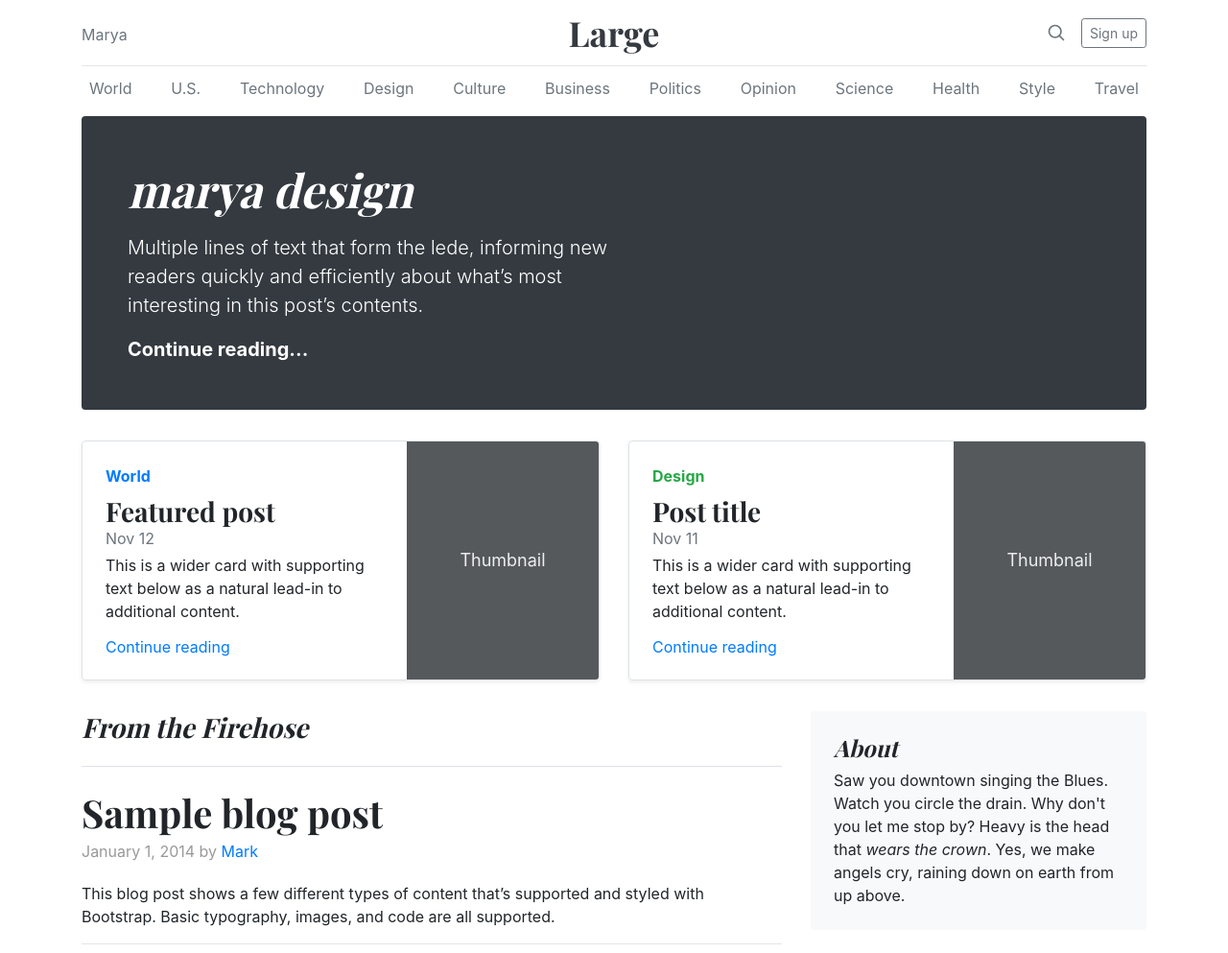
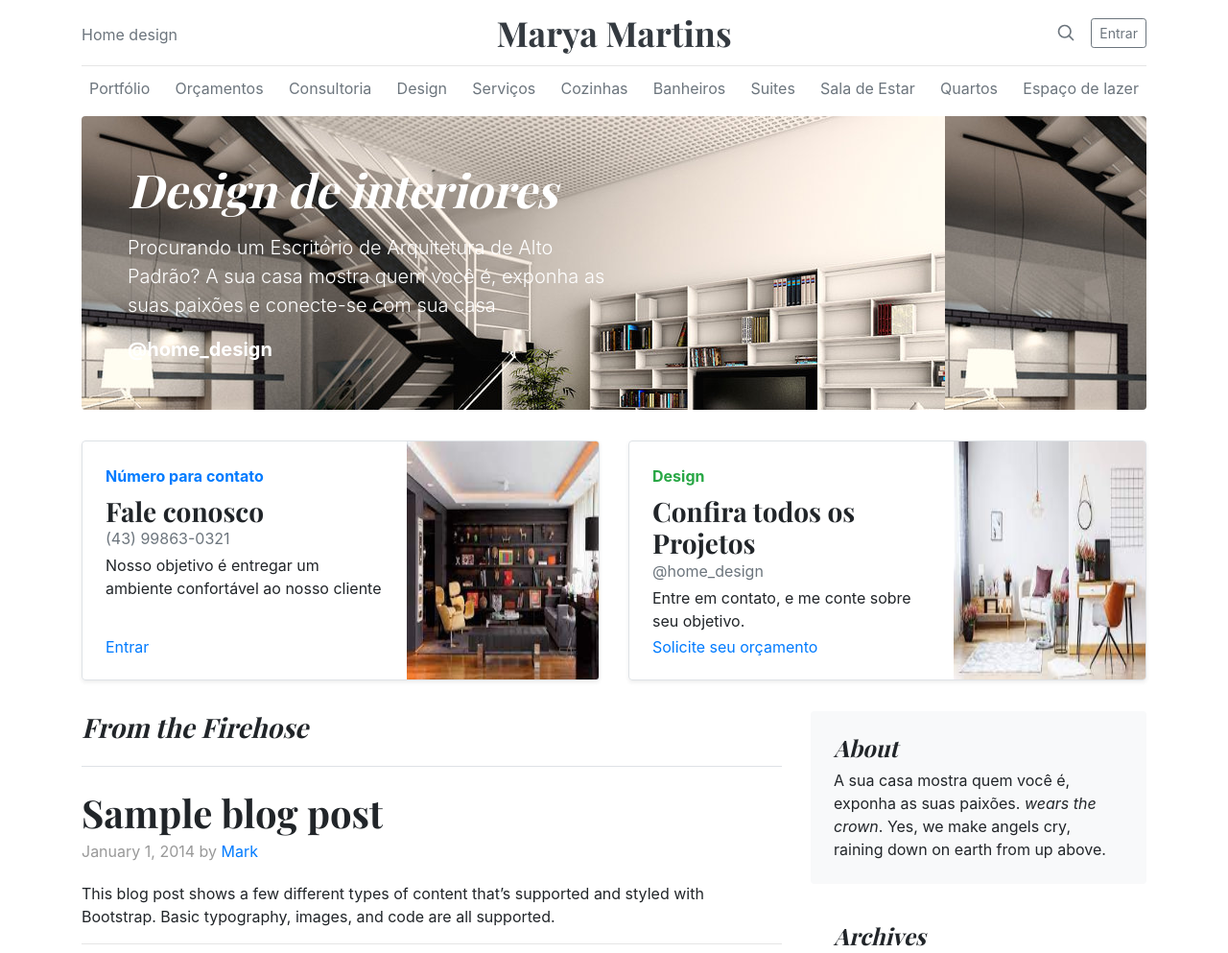
Before and after one commit to Marya16/entrega-bootstrap, a plain HTML site: page blog/index.html in a window 1280 px wide. Shown: the top 993 px of the page at 96% size. Drawn offline with nearby package versions, Linux system fonts and the light colour scheme.

Commit message:
entrega atividade 24\05

```diff
--- a/blog/index.html
+++ b/blog/index.html
@@ -46,42 +46,41 @@
   <header class="blog-header py-3">
     <div class="row flex-nowrap justify-content-between align-items-center">
       <div class="col-4 pt-1">
-        <a class="text-muted" href="#">Marya</a>
+        <a class="text-muted" href="#">Home design</a>
       </div>
       <div class="col-4 text-center">
-        <a class="blog-header-logo text-dark" href="#">Large</a>
+        <a class="blog-header-logo text-dark" href="#">Marya Martins</a>
       </div>
       <div class="col-4 d-flex justify-content-end align-items-center">
         <a class="text-muted" href="#" aria-label="Search">
           <svg xmlns="http://www.w3.org/2000/svg" width="20" height="20" fill="none" stroke="currentColor" stroke-linecap="round" stroke-linejoin="round" stroke-width="2" class="mx-3" role="img" viewBox="0 0 24 24" focusable="false"><title>Search</title><circle cx="10.5" cy="10.5" r="7.5"/><path d="M21 21l-5.2-5.2"/></svg>
         </a>
-        <a class="btn btn-sm btn-outline-secondary" href="#">Sign up</a>
+        <a class="btn btn-sm btn-outline-secondary" href="#">Entrar</a>
       </div>
     </div>
   </header>
 
   <div class="nav-scroller py-1 mb-2">
     <nav class="nav d-flex justify-content-between">
-      <a class="p-2 text-muted" href="#">World</a>
-      <a class="p-2 text-muted" href="#">U.S.</a>
-      <a class="p-2 text-muted" href="#">Technology</a>
+      <a class="p-2 text-muted" href="#">Portfólio</a>
+      <a class="p-2 text-muted" href="#">Orçamentos</a>
+      <a class="p-2 text-muted" href="#">Consultoria</a>
       <a class="p-2 text-muted" href="#">Design</a>
-      <a class="p-2 text-muted" href="#">Culture</a>
-      <a class="p-2 text-muted" href="#">Business</a>
-      <a class="p-2 text-muted" href="#">Politics</a>
-      <a class="p-2 text-muted" href="#">Opinion</a>
-      <a class="p-2 text-muted" href="#">Science</a>
-      <a class="p-2 text-muted" href="#">Health</a>
-      <a class="p-2 text-muted" href="#">Style</a>
-      <a class="p-2 text-muted" href="#">Travel</a>
+      <a class="p-2 text-muted" href="#">Serviços</a>
+      <a class="p-2 text-muted" href="#">Cozinhas</a>
+      <a class="p-2 text-muted" href="#">Banheiros</a>
+      <a class="p-2 text-muted" href="#">Suites</a>
+      <a class="p-2 text-muted" href="#">Sala de Estar</a>
+      <a class="p-2 text-muted" href="#">Quartos</a>
+      <a class="p-2 text-muted" href="#">Espaço de lazer</a>
     </nav>
   </div>
 
-  <div class="jumbotron p-4 p-md-5 text-white rounded bg-dark">
+  <div class="jumbotron p-4 p-md-5 text-white rounded bg-dark" style="background-image: url('../img/i1.jpg');  ">
     <div class="col-md-6 px-0">
-      <h1 class="display-4 font-italic">marya design</h1>
-      <p class="lead my-3">Multiple lines of text that form the lede, informing new readers quickly and efficiently about what’s most interesting in this post’s contents.</p>
-      <p class="lead mb-0"><a href="#" class="text-white font-weight-bold">Continue reading...</a></p>
+      <h1 class="display-4 font-italic">Design de interiores</h1>
+      <p class="lead my-3">Procurando um Escritório de Arquitetura de Alto Padrão? A sua casa mostra quem você é, exponha as suas paixões e conecte-se com sua casa</p>
+      <p class="lead mb-0"><a href="#" class="text-white font-weight-bold">@home_design</a></p>
     </div>
   </div>
 
@@ -89,14 +88,14 @@
     <div class="col-md-6">
       <div class="row no-gutters border rounded overflow-hidden flex-md-row mb-4 shadow-sm h-md-250 position-relative">
         <div class="col p-4 d-flex flex-column position-static">
-          <strong class="d-inline-block mb-2 text-primary">World</strong>
-          <h3 class="mb-0">Featured post</h3>
-          <div class="mb-1 text-muted">Nov 12</div>
-          <p class="card-text mb-auto">This is a wider card with supporting text below as a natural lead-in to additional content.</p>
-          <a href="#" class="stretched-link">Continue reading</a>
+                    <strong class="d-inline-block mb-2 text-primary">Número para contato</strong>
+          <h3 class="mb-0">Fale conosco</h3>
+          <div class="mb-1 text-muted">(43) 99863-0321</div>
+          <p class="card-text mb-auto">Nosso objetivo é entregar um ambiente confortável ao nosso cliente </p>
+          <a href="#" class="stretched-link">Entrar</a>
         </div>
         <div class="col-auto d-none d-lg-block">
-          <svg class="bd-placeholder-img" width="200" height="250" xmlns="http://www.w3.org/2000/svg" role="img" aria-label="Placeholder: Thumbnail" preserveAspectRatio="xMidYMid slice" focusable="false"><title>Placeholder</title><rect width="100%" height="100%" fill="#55595c"/><text x="50%" y="50%" fill="#eceeef" dy=".3em">Thumbnail</text></svg>
+          <img src="../img/i5.jfif" class="bd-placeholder-img" width="200" height="250" />
 
         </div>
       </div>
@@ -105,13 +104,13 @@
       <div class="row no-gutters border rounded overflow-hidden flex-md-row mb-4 shadow-sm h-md-250 position-relative">
         <div class="col p-4 d-flex flex-column position-static">
           <strong class="d-inline-block mb-2 text-success">Design</strong>
-          <h3 class="mb-0">Post title</h3>
-          <div class="mb-1 text-muted">Nov 11</div>
-          <p class="mb-auto">This is a wider card with supporting text below as a natural lead-in to additional content.</p>
-          <a href="#" class="stretched-link">Continue reading</a>
+          <h3 class="mb-0">Confira todos os Projetos</h3>
+          <div class="mb-1 text-muted">@home_design</div>
+          <p class="mb-auto">Entre em contato, e me conte sobre seu objetivo.</p>
+          <a href="#" class="stretched-link">Solicite seu orçamento</a>
         </div>
         <div class="col-auto d-none d-lg-block">
-          <svg class="bd-placeholder-img" width="200" height="250" xmlns="http://www.w3.org/2000/svg" role="img" aria-label="Placeholder: Thumbnail" preserveAspectRatio="xMidYMid slice" focusable="false"><title>Placeholder</title><rect width="100%" height="100%" fill="#55595c"/><text x="50%" y="50%" fill="#eceeef" dy=".3em">Thumbnail</text></svg>
+          <img src="../img/i3.jfif" class="bd-placeholder-img" width="200" height="250" />
 
         </div>
       </div>
@@ -194,7 +193,7 @@
     <aside class="col-md-4 blog-sidebar">
       <div class="p-4 mb-3 bg-light rounded">
         <h4 class="font-italic">About</h4>
-        <p class="mb-0">Saw you downtown singing the Blues. Watch you circle the drain. Why don't you let me stop by? Heavy is the head that <em>wears the crown</em>. Yes, we make angels cry, raining down on earth from up above.</p>
+        <p class="mb-0">A sua casa mostra quem você é, exponha as suas paixões. <em>wears the crown</em>. Yes, we make angels cry, raining down on earth from up above.</p>
       </div>
 
       <div class="p-4">
```
Also changed, not shown: img/i1.jpg (added), img/i2.jpg (added), img/i3.jfif (added), img/i4.jpg (added), img/i5.jfif (added).
